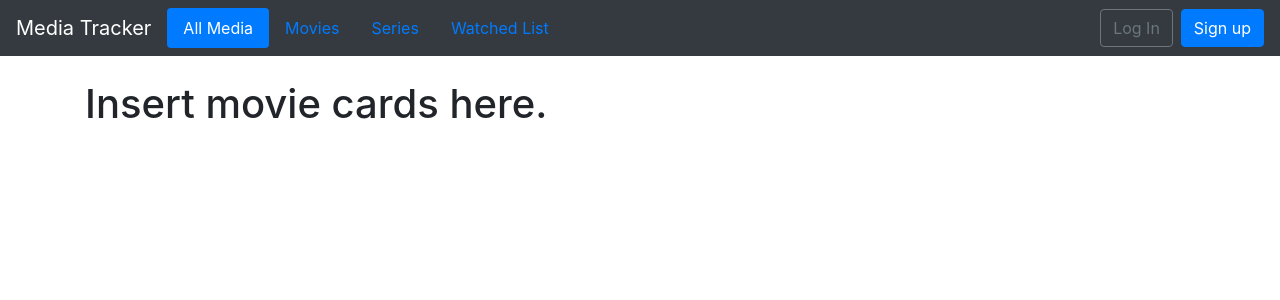
After one commit to 18mward/MediaTracker, a Django app: page /allmedia/movies/ in a window 1280 px wide. The commit adds this page. Shown: the top 300 px of the page. Run offline with Django 3.2, Linux system fonts and the light colour scheme; some libraries are stand-ins or nearby versions.

Commit message:
Added links to the movies and series buttons in the navigation bar that path to the pages where a list of only movies or only series will be displayed

```diff
--- a/cards/urls.py
+++ b/cards/urls.py
@@ -2,11 +2,13 @@ from django.urls import path
 from .views import (
     CardListView,
     CardDetailView,
-    MovieListView
+    MovieListView,
+    SeriesListView,
 )
 
 urlpatterns = [
     path('', CardListView.as_view(), name='card_list'),
     path('<int:pk>/', CardDetailView.as_view(), name='card_detail'),
-    path('movies/', MovieListView.as_view(), name='movie_list')
+    path('movies/', MovieListView.as_view(), name='movie_list'),
+    path('series/', SeriesListView.as_view(), name='series_list'),
 ]
--- a/cards/views.py
+++ b/cards/views.py
@@ -9,6 +9,10 @@ class MovieListView(ListView):
     model = Card
     template_name = 'movie_list.html'
 
+class SeriesListView(ListView):
+    model = Card
+    template_name = 'series_list.html'
+
 class CardDetailView(DetailView):
     model = Card
     template_name = 'card_detial.html'
--- a/templates/base.html
+++ b/templates/base.html
@@ -27,10 +27,10 @@
 			<a class="nav-link active" href="{% url 'card_list' %}">All Media</a>
 		  </li>
 		  <li class="nav-item">
-			<a class="nav-link" href="{% url 'card_list' %}">Movies</a>
+			<a class="nav-link" href="{% url 'movie_list' %}">Movies</a>
 		  </li>
 		  <li class="nav-item">
-			<a class="nav-link" href="{% url 'card_list' %}">Series</a>
+			<a class="nav-link" href="{% url 'series_list' %}">Series</a>
 		  </li>
 		  <li class="nav-item">
 			<a class="nav-link" href="{% url 'card_list' %}">Watched List</a>
--- /dev/null
+++ b/templates/movie_list.html
@@ -0,0 +1,4 @@
+{% extends 'base.html' %}
+{% block content %}
+<h1>Insert movie cards here.</h1>
+{% endblock content %}
--- /dev/null
+++ b/templates/series_list.html
@@ -0,0 +1,4 @@
+{% extends 'base.html' %}
+{% block content %}
+<h1>Insert series cards here.</h1>
+{% endblock content %}
```
